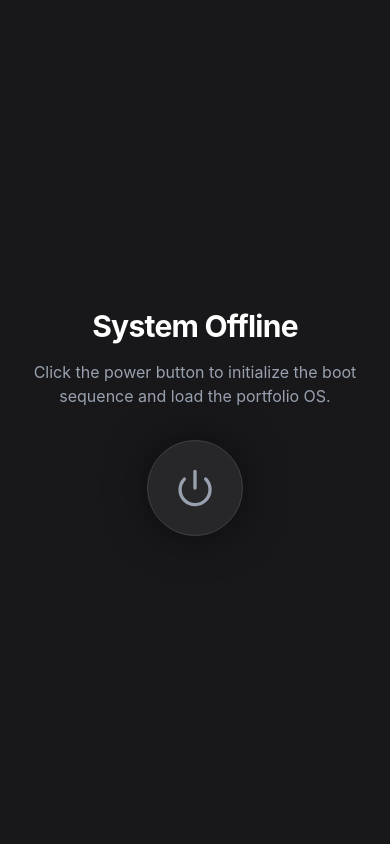
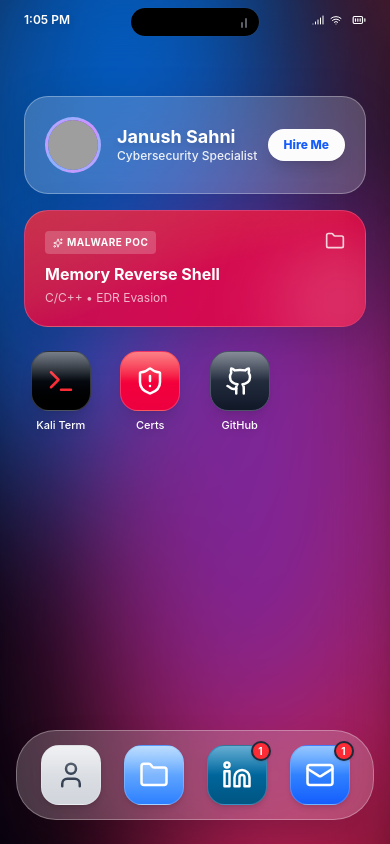
Before and after one commit to Janushsahni/my-portfolio, a React (Vite) app: page / in a window 390 px wide. Built offline with nearby package versions, Linux system fonts and the light colour scheme; grey boxes are pictures that could not be loaded.

Commit message:
Update App.jsx

```diff
--- a/src/App.jsx
+++ b/src/App.jsx
@@ -478,7 +478,7 @@
     </p>
     <div className="flex gap-4 flex-wrap justify-center w-full">
       <button onClick={() => window.location.href = "mailto:janushsahni24@gmail.com"} className="flex items-center justify-center gap-2 bg-blue-600 text-white px-6 py-3 rounded-xl w-full md:w-auto shadow-sm hover:opacity-90 transition-opacity">
-        <Mail size={18} /> Gmail
+        <Mail size={18} /> janushsahni24@gmail.com
       </button>
       <button onClick={() => window.open('https://www.linkedin.com/in/janush-sahni-8b801922b/', '_blank')} className="flex items-center justify-center gap-2 bg-[#0a66c2] text-white px-6 py-3 rounded-xl w-full md:w-auto shadow-sm hover:opacity-90 transition-opacity">
         <Linkedin size={18} /> LinkedIn
@@ -825,15 +825,14 @@
 
           {/* iOS Sub-page Header */}
           {activeApp && (
-            <div className="pt-12 pb-2 px-4 flex items-center justify-between border-b border-gray-100 dark:border-slate-800 bg-white/90 dark:bg-slate-900/90 backdrop-blur-md z-20 shrink-0">
-               <button onClick={() => setActiveApp(null)} className="flex items-center text-blue-500 active:opacity-50 transition-opacity">
+            <div className="pt-12 pb-3 px-4 flex items-center justify-between border-b border-gray-100 dark:border-slate-800 bg-white/90 dark:bg-slate-900/90 backdrop-blur-xl z-20 shrink-0 relative">
+               <button onClick={() => setActiveApp(null)} className="flex items-center text-blue-500 active:opacity-50 transition-opacity relative z-10">
                   <ChevronUp size={24} className="-rotate-90 -ml-2" />
-                  <span className="font-medium text-[15px]">Home</span>
+                  <span className="font-medium text-[17px] -ml-1">Home</span>
                </button>
-               <span className="font-semibold text-gray-900 dark:text-white text-[15px]">
+               <span className="absolute left-1/2 transform -translate-x-1/2 font-semibold text-gray-900 dark:text-white text-[17px]">
                  {ALL_APPS.find(a => a.id === activeApp)?.title}
                </span>
-               <div className="w-[60px]"></div> {/* Spacer for alignment */}
             </div>
           )}
 
@@ -1265,7 +1264,7 @@
 // =========================================================================
 export default function App() {
   const [isMobile, setIsMobile] = useState(window.innerWidth < 768);
-  const [bootState, setBootState] = useState(() => window.innerWidth < 768 ? 'power-off' : 'bios');
+  const [bootState, setBootState] = useState(() => window.innerWidth < 768 ? 'face-id' : 'bios');
 
   // GLOBAL DARK MODE STATE
   const [isDarkMode, setIsDarkMode] = useState(false);
@@ -1278,21 +1277,6 @@
 
   return (
     <div className={`fixed inset-0 overflow-hidden bg-black select-none ${isDarkMode ? 'dark' : ''}`}>
-      {/* 0. Mobile specific power button (Desktop skips this completely) */}
-      {bootState === 'power-off' && isMobile && (
-        <div className="h-full w-full flex flex-col items-center justify-center bg-zinc-900 text-white gap-6">
-          <div className="text-center max-w-md p-6">
-             <h1 className="text-3xl font-bold mb-4 font-sans tracking-tight">System Offline</h1>
-             <p className="text-gray-400 mb-8">Click the power button to initialize the boot sequence and load the portfolio OS.</p>
-             <button
-                onClick={() => setBootState('face-id')}
-                className="group relative inline-flex items-center justify-center w-24 h-24 bg-zinc-800 rounded-full hover:bg-zinc-700 transition-all duration-300 shadow-[0_0_40px_rgba(0,0,0,0.5)] hover:shadow-[0_0_60px_rgba(59,130,246,0.5)] border border-zinc-700 focus:outline-none focus:ring-4 focus:ring-blue-500/50"
-             >
-               <Power size={40} className="text-gray-400 group-hover:text-blue-400 transition-colors" />
-             </button>
-          </div>
-        </div>
-      )}
 
       {/* 1. Mobile specific direct Face-ID sequence */}
       {bootState === 'face-id' && isMobile && <FaceIdScreen onComplete={() => setBootState('netflix')} />}
```
